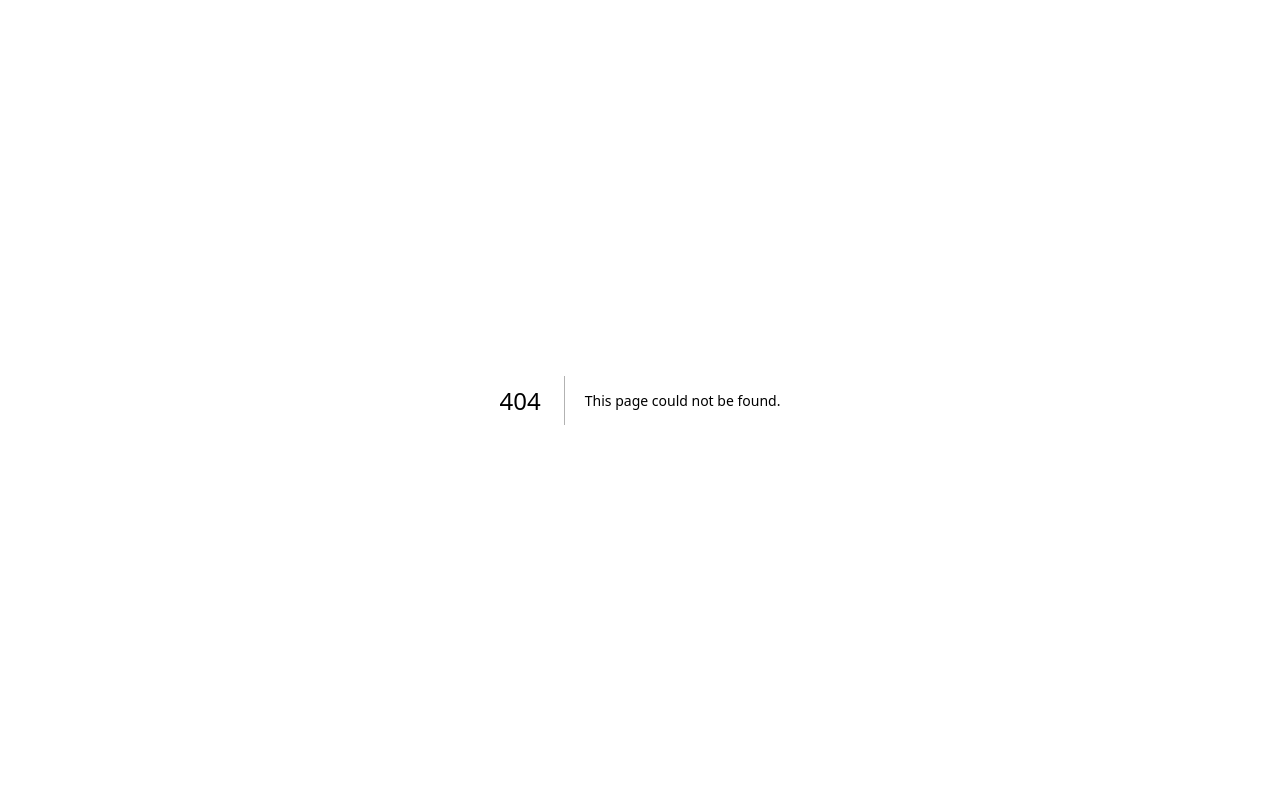
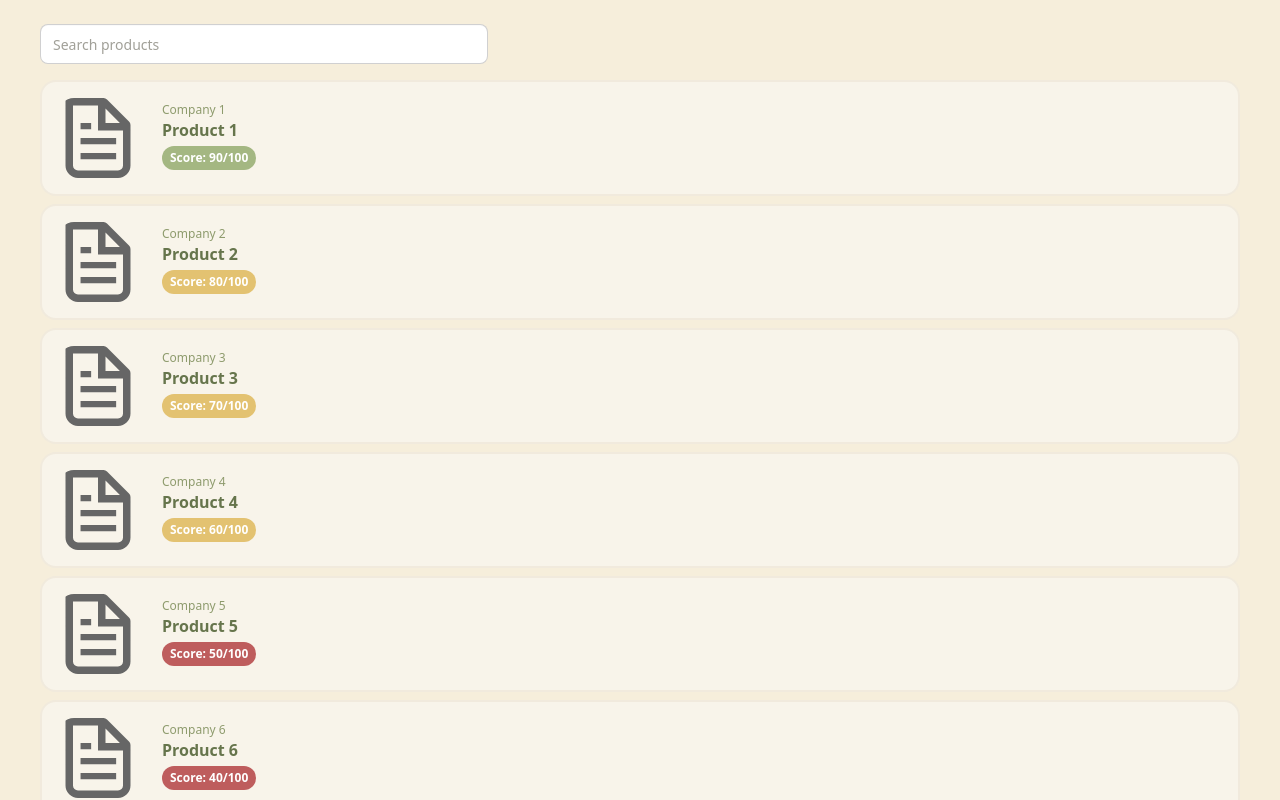
Before and after one commit to msjulietruong/impactly-la-tech, a Next.js app in the folder frontend-next/: page /products in a window 1280 px wide. Before the commit this address had no page. Shown: the top 800 px of the page. Built offline with nearby package versions, Linux system fonts and the light colour scheme.

Commit message:
feat: add product list

```diff
--- a/frontend-next/src/app/globals.css
+++ b/frontend-next/src/app/globals.css
@@ -7,6 +7,13 @@
 @tailwind components;
 @tailwind utilities;
 
+@theme {
+  --theme-color-primary: #66754c;
+  --theme-color-secondary: #8e9b6d;
+  --theme-color-tertiary: #d5c7aa;
+  --theme-color-text-primary: #444232;
+  --theme-color-background: #f6eedb;
+}
 /* ======================================= */
 /* Global Styles */
 /* ======================================= */
@@ -17,7 +24,8 @@ body {
   height: 100%;
   width: 100%;
   font-family: var(--font-sans);
-  color: var(--text-primary);
+  color: var(--theme-color-text-primary);
+  background-color: var(--theme-color-background);
 }
 
 a {
--- /dev/null
+++ b/frontend-next/src/app/products/page.jsx
@@ -0,0 +1,14 @@
+import InputBox from "@/components/Input";
+import ProductList from "@/components/ProductList";
+
+export default function Products() {
+  return (
+    <div className="container px-4 lg:px-10 py-4">
+      {/* <div className="sticky top-0 z-10  py-2"> */}
+      <div className="py-2">
+        <InputBox placeholder="Search products" />
+      </div>
+      <ProductList />
+    </div>
+  );
+}
--- a/frontend-next/src/components/Input.jsx
+++ b/frontend-next/src/components/Input.jsx
@@ -3,9 +3,9 @@
 export default function InputBox({ value, onChange, placeholder }) {
   return (
     <div className="form-control w-full max-w-md">
-      <label className="label">
+      {/* <label className="label">
         <span className="label-text">Search a product:</span>
-      </label>
+      </label> */}
       <input
         type="text"
         placeholder={placeholder || "Product name or barcode"}
--- /dev/null
+++ b/frontend-next/src/components/ProductList.jsx
@@ -0,0 +1,95 @@
+const data = [
+  {
+    name: "Product 1",
+    img: "/file.svg",
+    score: 90,
+    company: "Company 1",
+  },
+  {
+    name: "Product 2",
+    img: "/file.svg",
+    score: 80,
+    company: "Company 2",
+  },
+  {
+    name: "Product 3",
+    img: "/file.svg",
+    score: 70,
+    company: "Company 3",
+  },
+  {
+    name: "Product 4",
+    img: "/file.svg",
+    score: 60,
+    company: "Company 4",
+  },
+  {
+    name: "Product 5",
+    img: "/file.svg",
+    score: 50,
+    company: "Company 5",
+  },
+  {
+    name: "Product 6",
+    img: "/file.svg",
+    score: 40,
+    company: "Company 6",
+  },
+  {
+    name: "Product 7",
+    img: "/file.svg",
+    score: 30,
+    company: "Company 7",
+  },
+  {
+    name: "Product 8",
+    img: "/file.svg",
+    score: 20,
+    company: "Company 8",
+  },
+  {
+    name: "Product 9",
+    img: "/file.svg",
+    score: 10,
+    company: "Company 9",
+  },
+];
+
+export default function ProductList() {
+  const score_color = (score) => {
+    if (score > 80) return "#A4B782"; // Green
+    if (score > 50) return "#E3C271"; // Amber
+    return "#BE5D5D"; // Red
+  };
+  return (
+    <div>
+      <ul>
+        {data.map((product, index) => (
+          <li key={index}>
+            <div className="border-[var(--theme-color-tertiary)]/20 border-2 rounded-2xl p-4 flex my-2 bg-[#f9f9f9]/50">
+              <img
+                src={product.img}
+                alt={product.name}
+                className="w-20 h-20 rounded-2xl my-auto"
+              />
+              <div className="ml-6 my-auto">
+                <h4 className="text-xs  text-[var(--theme-color-secondary)] font-medium">
+                  {product.company}
+                </h4>
+                <h3 className="text-md text-[var(--theme-color-primary)] font-semibold">
+                  {product.name}
+                </h3>
+                <h4
+                  className="text-xs text-white font-semibold rounded-2xl py-1 px-2 my-1"
+                  style={{ backgroundColor: score_color(product.score) }}
+                >
+                  Score: {product.score}/100
+                </h4>
+              </div>
+            </div>
+          </li>
+        ))}
+      </ul>
+    </div>
+  );
+}
```
